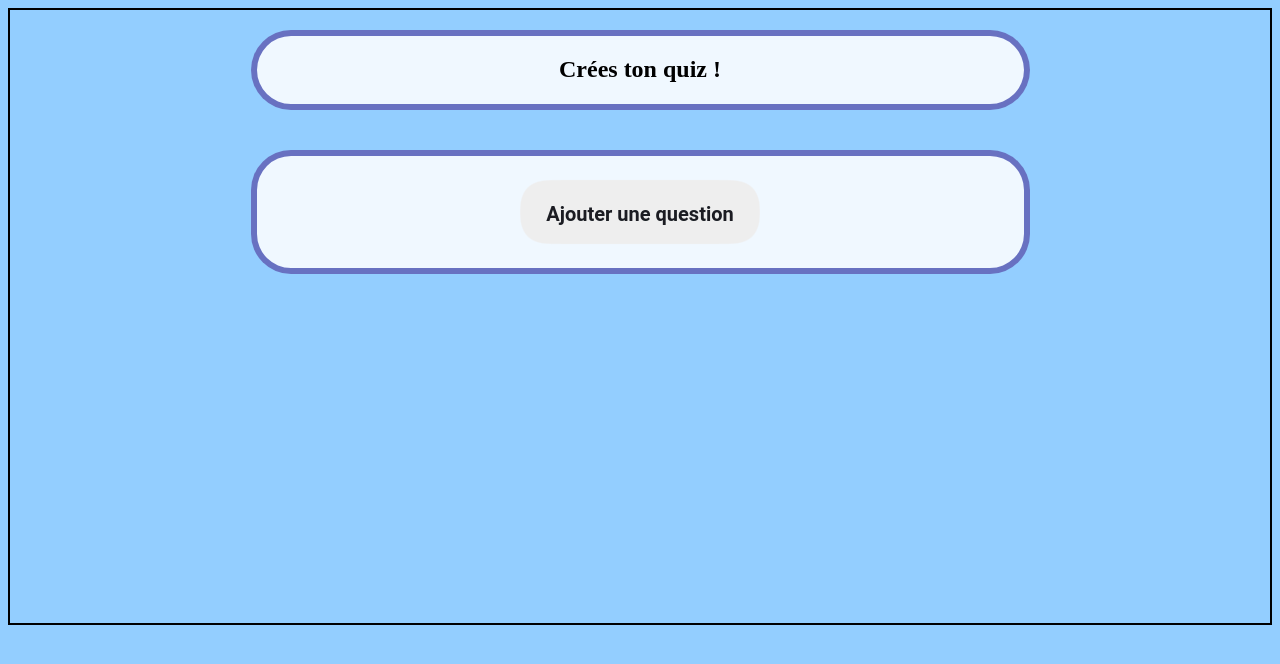
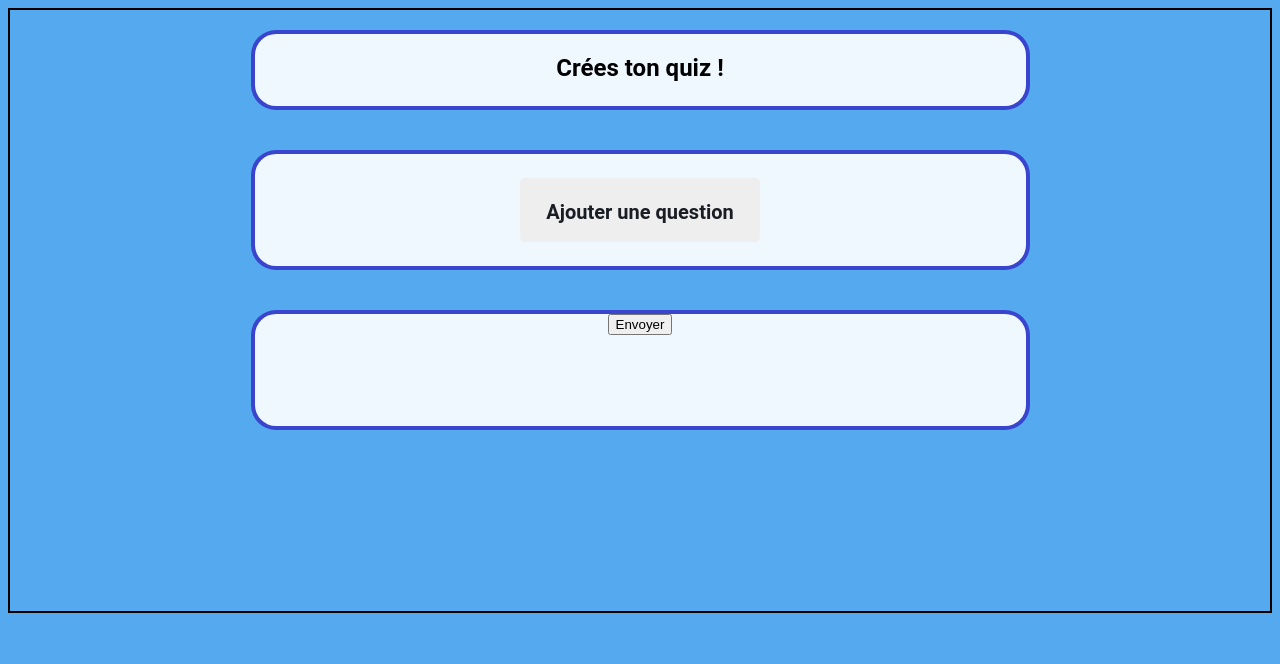
Before and after one commit to ZLKratox/Projet-EFREI-quizz, a PHP site: page / in a window 1280 px wide. Shown: the top 664 px of the page. Run offline with PHP 8.4, Linux system fonts and the light colour scheme.

Commit message:
maj css/html
enlever des lignes inutiles, commencer le bouton submit

```diff
--- a/css/style.css
+++ b/css/style.css
@@ -4,18 +4,19 @@
     grid-template-rows: 120px repeat(3, 1fr);
     border: 2px solid black;
     justify-content: center;
+    font-family: Montserrat, Roboto, Helvetica, Arial, sans-serif;
 }
 
 .grid-item {
     background-color: aliceblue;
-    border: 6px solid rgba(48, 56, 167, 0.7);
-    border-radius: 40px;
+    border: 4px solid rgba(23, 34, 197, 0.836);
+    border-radius: 25px;
     margin: 20px;
     text-align: center;
 }
 
 body {
-    background-color: rgba(76, 174, 255, 0.6);
+    background-color: rgba(47, 151, 236, 0.815);
 }
 
 #titre {
@@ -32,60 +33,27 @@ body {
     border-radius: 7px;
 }
 
-:root {
-    --bg: #1a1e24;
-    --color: #eee;
-    --font: Montserrat, Roboto, Helvetica, Arial, sans-serif;
+#poster {
+    background-color: aliceblue;
+    margin: 20px;
 }
 
 .wrapper {
     padding: 1.5rem 0;
-    filter: url('#goo');
 }
 
 .button {
     display: inline-block;
     text-align: center;
-    background: var(--color);
-    color: var(--bg);
+    background: #eee;
+    color: #1a1e24;
     font-weight: bold;
     padding: 1.18em 1.32em 1.03em;
     line-height: 1;
-    border-radius: 1em;
-    position: relative;
+    border-radius: 5px;
     min-width: 8.23em;
     text-decoration: none;
-    font-family: var(--font);
     font-size: 1.25rem;
-}
-
-.button:before,
-.button:after {
-    width: 4.4em;
-    height: 2.95em;
-    position: absolute;
-    content: "";
-    display: inline-block;
-    background: var(--color);
-    border-radius: 50%;
-    transition: transform 1s ease;
-    transform: scale(0);
-    z-index: -1;
-}
-
-.button:before {
-    top: -25%;
-    left: 20%;
-}
-
-.button:after {
-    bottom: -25%;
-    right: 20%;
-}
-
-.button:hover:before,
-.button:hover:after {
-    transform: none;
 }
 
 /* Styles pour les questions */
@@ -118,8 +86,8 @@ input[type="radio"] {
 
 /* Ligne de séparation */
 hr {
-    margin-top: 20px;
-    margin-bottom: 20px;
+    margin-top: 15px;
+    margin-bottom: 15px;
     border: 0;
     border-top: 1px solid #ccc;
 }
--- a/index.html
+++ b/index.html
@@ -34,22 +34,10 @@
 
             <div class="wrapper">
                 <a class="button" href="#" id="ajouter-question">Ajouter une question</a>
-                <svg style="visibility: hidden; position: absolute;" width="0" height="0"
-                    xmlns="http://www.w3.org/2000/svg" version="1.1">
-                    <defs>
-                        <filter id="goo">
-                            <feGaussianBlur in="SourceGraphic" stdDeviation="10" result="blur" />
-                            <feColorMatrix in="blur" mode="matrix" values="1 0 0 0 0  0 1 0 0 0  0 0 1 0 0  0 0 0 19 -9"
-                                result="goo" />
-                            <feComposite in="SourceGraphic" in2="goo" operator="atop" />
-                        </filter>
-                    </defs>
-                </svg>
             </div>
 
             <div class="questions-container" id="questions-container">
             </div>
-
 
             <script>
                 document.addEventListener('DOMContentLoaded', function () {
@@ -58,7 +46,7 @@
                     var indexQuestion = 1;
 
                     boutonAjouter.addEventListener('click', function () {
-                        var nombreReponses = prompt("Entrez le nombre de réponses pour cette question :");
+                        var nombreReponses = prompt("Nombre de réponses pour cette question :");
                         if (nombreReponses && !isNaN(nombreReponses) && parseInt(nombreReponses) > 0) {
                             var nouvelleQuestion = document.createElement('div');
                             nouvelleQuestion.innerHTML = `
@@ -86,6 +74,10 @@
                 });
             </script>
         </div>
+
+        <div class="grid-item" id="poster">
+            <input type="submit" id="submit" value="Envoyer">
+        </div>
     </div>
 </body>
 
```
